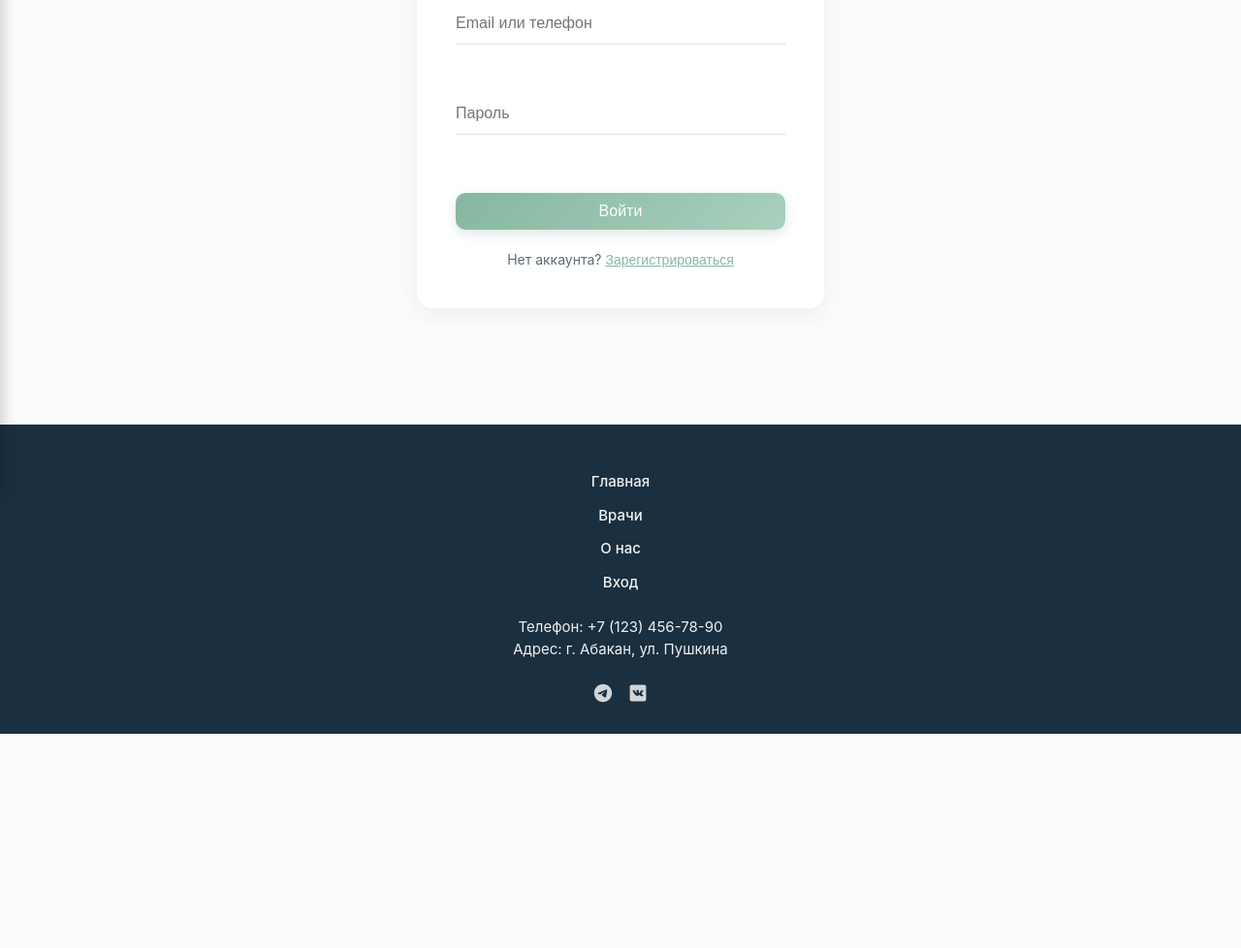
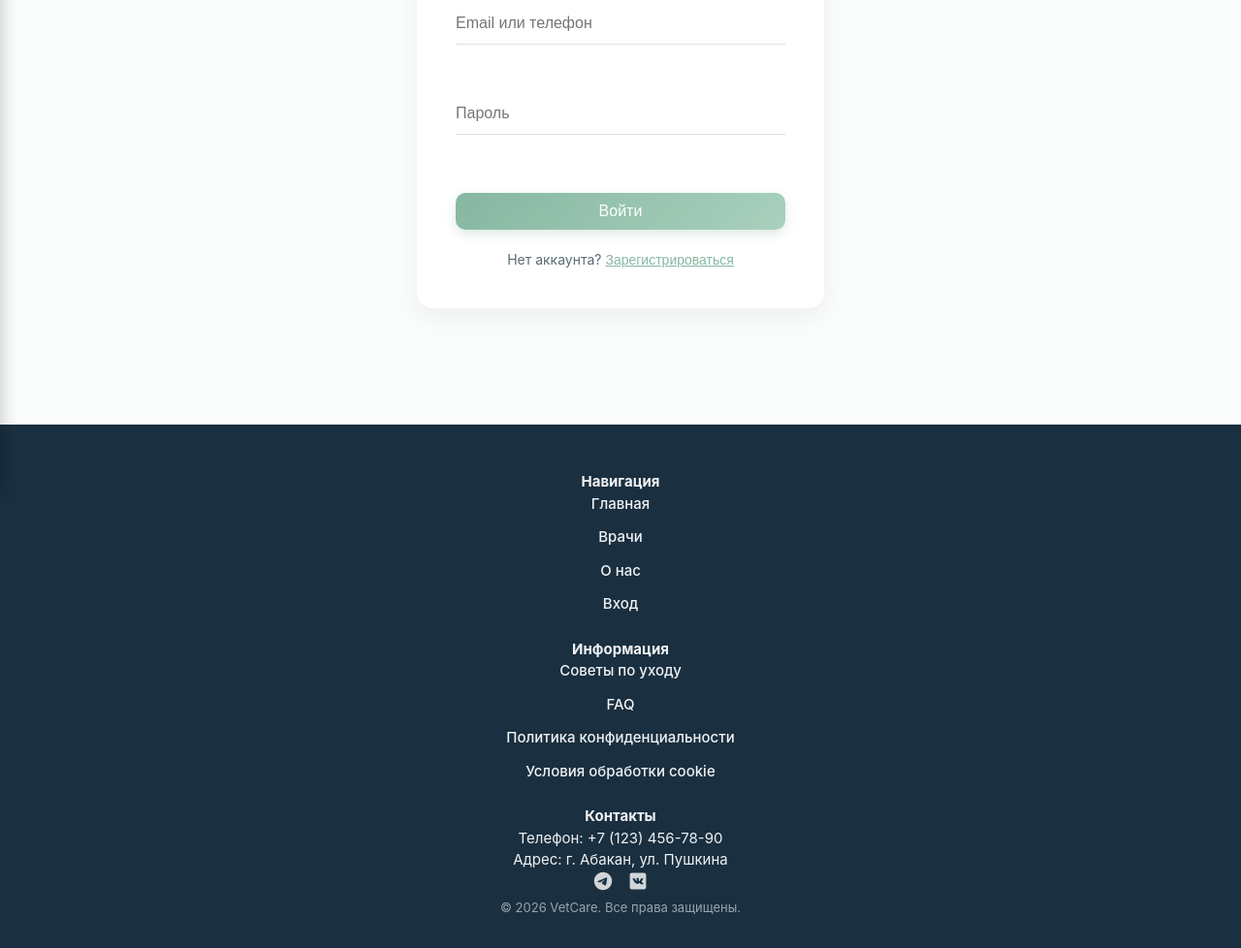
Before and after one commit to marchmasah-cpu/vet-care, a plain HTML site: page auth.html in a window 1280 px wide. Shown: the part 292-1270 px from the top of the page at 97% size. Before the commit the page ends 1049 px from the top, so only its background shows below. Drawn offline with Linux system fonts and the light colour scheme.

Commit message:
Update auth.html

```diff
--- a/auth.html
+++ b/auth.html
@@ -81,14 +81,28 @@
     </div>
   </main>
 
-  <footer class="footer" id="footer">
-    <div class="container footer__inner">
+<footer class="footer" id="footer">
+  <div class="container footer__inner">
+    <div class="footer__col">
+      <h4 class="footer__heading">Навигация</h4>
       <ul class="footer__nav">
         <li><a href="index.html">Главная</a></li>
         <li><a href="index.html#doctors-section">Врачи</a></li>
         <li><a href="index.html#about">О нас</a></li>
         <li><a href="auth.html">Вход</a></li>
       </ul>
+    </div>
+    <div class="footer__col">
+      <h4 class="footer__heading">Информация</h4>
+      <ul class="footer__nav">
+        <li><a href="#">Советы по уходу</a></li>
+        <li><a href="#">FAQ</a></li>
+        <li><a href="#">Политика конфиденциальности</a></li>
+        <li><a href="#">Условия обработки cookie</a></li>
+      </ul>
+    </div>
+    <div class="footer__col">
+      <h4 class="footer__heading">Контакты</h4>
       <div class="footer__contacts">
         <p>Телефон: <a href="tel:+71234567890" class="footer__link">+7 (123) 456-78-90</a></p>
         <p>Адрес: г. Абакан, ул. Пушкина</p>
@@ -102,7 +116,9 @@
         </a>
       </div>
     </div>
-  </footer>
+  </div>
+  <p class="footer__legal">© 2026 VetCare. Все права защищены.</p>
+</footer>
 
   <script src="script.js"></script>
 
```
